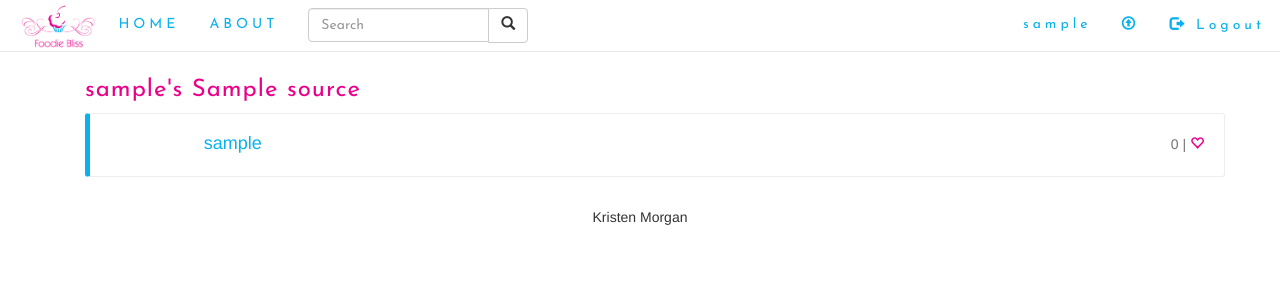
After one commit to kmorgan31/foodie_bliss_blog_project, a Python web app: template app/templates/userlist.html in a window 1280 px wide. The commit adds this page. Shown: the top 300 px of the page. Run offline with Jinja, Linux system fonts and the light colour scheme; the template is opened without the code that fills it: most values are stand-ins (such as "Sample title", 1, 10 or a date in 2020); some libraries are stand-ins or nearby versions.

Commit message:
Added view of followers and following to profile

```diff
--- a/app/models.py
+++ b/app/models.py
@@ -125,6 +125,3 @@ class User(db.Model):
 
     def is_following(self, user):
         return self.followed.filter(followers.c.followed_id == user.id).count() > 0
-
-    def is_followed(self, user):
-        return self.followed.filter(followers.c.follower_id == user.id).count() > 0
--- a/app/templates/base.html
+++ b/app/templates/base.html
@@ -6,7 +6,7 @@
         </title>
 
         <!--ICONS-->
-        <link rel="icon" type="image/x-icon" href="../static/favicon.ico">
+        <link rel="icon" type="image/x-icon" href="{{ url_for('static', filename='favicon.ico') }}">
 
         <!--CSS-->
         <link rel="stylesheet" href="https://fonts.googleapis.com/css?family=Josefin+Sans">
--- a/app/templates/header.html
+++ b/app/templates/header.html
@@ -1,7 +1,7 @@
 <nav class="navbar navbar-default navbar-static-top">
     <div class="container-fluid">
         <div class="navbar-header">
-            <a class="navbar-left" href="{{url_for('index') }}"><img class="img-responsive" style="max-height:50px;max-width:100px;" src="../static/img/logo.png" /></a>
+            <a class="navbar-left" href="{{url_for('index') }}"><img class="img-responsive" style="max-height:50px;max-width:100px;" src="{{ url_for('static', filename='img/logo.png') }}" /></a>
         </div>
 
         <ul class="nav navbar-nav">
--- a/app/templates/profile.html
+++ b/app/templates/profile.html
@@ -40,7 +40,8 @@
 
         <div class="col-sm-2 settings">
             <p>
-                {{ user.followers.count() }} follower{% if user.followers.count()!=1 %}s{% endif %} | {{ numFollowing }} following |
+                <a class="settings" href="{{ url_for('get_profile_followers', username=user.username) }}"> {{ user.followers.count() }} follower{% if user.followers.count() != 1 %}s{% endif %}</a> |
+                <a class="settings" href="{{ url_for('get_profile_following', username=user.username) }}">{{ numFollowing }} following</a> |
 
                 {% if user.id == session['userid'] %}
                     <a class="settings" href="{{url_for('settings') }}"><span class="glyphicon glyphicon-cog"></span></a>
--- a/app/templates/subscribedgridview.html
+++ b/app/templates/subscribedgridview.html
@@ -8,7 +8,7 @@
 
     {% for user in user_list %}
     <div name="user_{{user.username}}" id="{{user.id}}" class="col-xs-4" style="display:inline;">
-        <a href="{{url_for('profile', userid=user.id) }}"><img id="avatar" class="img-circle img-responsive" style="width:50px;" title="{{user.username}}" src="{{ url_for('uploads', filename=user.img_path) }}" /></a>
+        <a href="{{url_for('profile', username=user.username) }}"><img id="avatar" class="img-circle img-responsive" style="width:50px;" title="{{user.username}}" src="{{ url_for('uploads', filename=user.img_path) }}" /></a>
     </div>
     {% endfor %}
   {% endif %}
--- /dev/null
+++ b/app/templates/userlist.html
@@ -0,0 +1,43 @@
+{% extends "base.html" %}
+
+{% block main %}
+<div class="container" style="padding-top:25px;">
+
+    <h3 class="post_title" style="margin-top:0px;">{{ selected_user.username }}'s {{ source }}</h3>
+
+    {% if user_list|length == 0 %}
+      <div class="container-fluid text-center">
+        <hr>
+        <p>No users, huh...</p>
+      </div>
+
+    {% else %}
+
+      {% for user in user_list %}
+      <div name="user_{{user.username}}" id="{{user.id}}"  class="bs-callout bs-callout-danger col-xs-12">
+        <div class="row">
+
+          <div class="col-xs-1">
+            <img id="avatar" class="img-circle img-responsive" style="width:50px;" alt="" src="{{ url_for('uploads', filename=user.img_path) }}" />
+          </div>
+
+          <div class="col-xs-10">
+            <h4 style="display:inline;"><a class="post-link" href="{{url_for('profile', username=user.username) }}">{{ user.username }}</a> &nbsp;</h4>
+          </div>
+
+          <div class="col-xs-1 text-right">
+            <span class="desc">0 | </span>
+
+            {% if not currentuser.is_following(user) %}
+                  <a class="settings" href="{{ url_for('follow', followed_id=user.id) }}"><span class="glyphicon glyphicon-heart-empty"></span></a>
+            {% else %}
+                  <a class="settings" href="{{ url_for('unfollow',followed_id=user.id) }}"><span class="glyphicon glyphicon-heart"></span></a>
+            {% endif %}
+          </div>
+        </div>
+      </div>
+      {% endfor %}
+    {% endif %}
+</div>
+
+{% endblock %}
```
Also changed, not shown: app/controller.py (+39 -15 lines).
